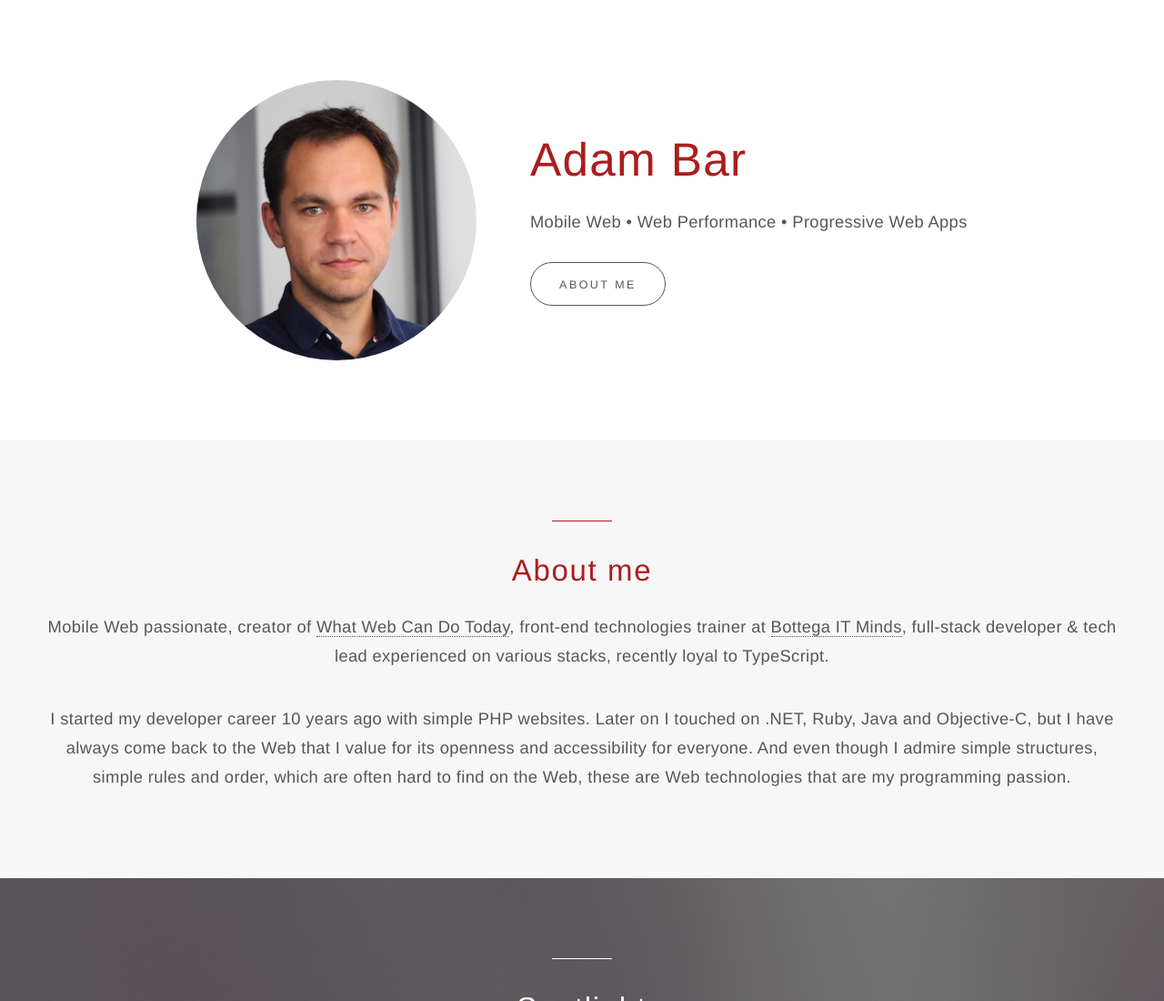
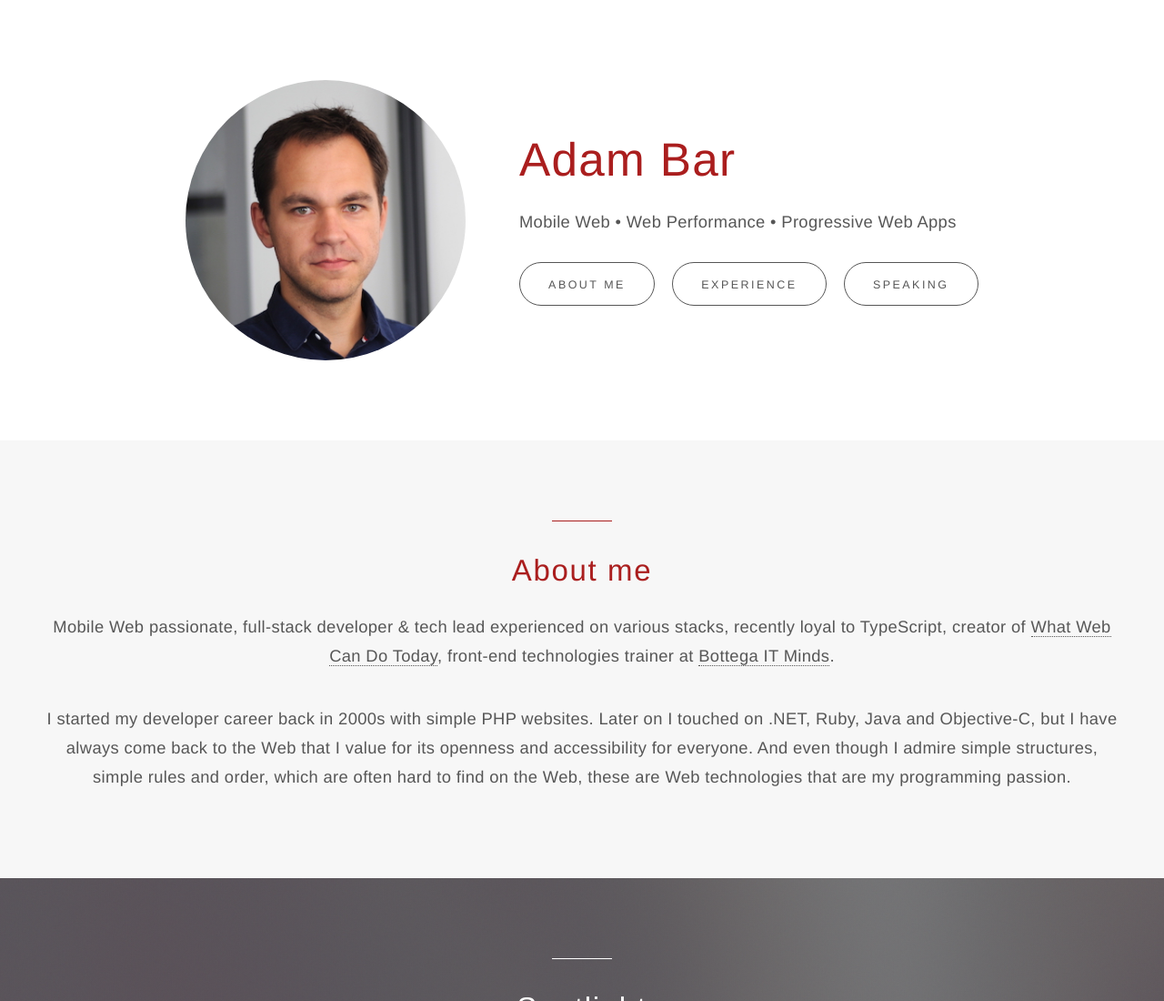
Before and after one commit to NOtherDev/adambar.pl, a plain HTML site: page cv.html in a window 1280 px wide. Shown: the top 1100 px of the page at 91% size. Drawn offline with Linux system fonts and the light colour scheme; a web font is replaced by a local one.

Commit message:
Sentence emphasis fix

```diff
--- a/cv.html
+++ b/cv.html
@@ -45,6 +45,8 @@
                 <footer>
                     <ul class="actions">
                         <li><a href="#about" class="button big">About me</a></li>
+                        <li><a href="#experience" class="button big">Experience</a></li>
+                        <li><a href="#speaking" class="button big">Speaking</a></li>
                     </ul>
                 </footer>
             </div>
@@ -56,10 +58,10 @@
             <header>
                 <h2>About me</h2>
 
-                <p>Mobile Web passionate, creator of <a href="https://whatwebcando.today/" target="_blank">What Web Can Do Today</a>,
-                    front-end technologies trainer at <a href="https://bottega.com.pl/trener-adam-bar" target="_blank">Bottega IT Minds</a>,
-                    full-stack developer &amp; tech lead experienced on various stacks, recently loyal to TypeScript.</p>
-                <p>I started my developer career 10 years ago with simple PHP websites. Later on I touched on .NET, Ruby, Java and Objective-C, but I have
+                <p>Mobile Web passionate, full-stack developer &amp; tech lead experienced on various stacks, recently loyal to TypeScript,
+                    creator of <a href="https://whatwebcando.today/" target="_blank">What Web Can Do Today</a>,
+                    front-end technologies trainer at <a href="https://bottega.com.pl/trener-adam-bar" target="_blank">Bottega IT Minds</a>.</p>
+                <p>I started my developer career back in 2000s with simple PHP websites. Later on I touched on .NET, Ruby, Java and Objective-C, but I have
                     always come back to the Web that I value for its openness and accessibility for everyone. And even though I admire simple structures, simple
                     rules and order, which are often hard to find on the Web, these are Web technologies that are my programming passion.</p>
             </header>
@@ -94,7 +96,7 @@
     </section>
 
     <!-- Speaking -->
-    <section class="wrapper style1 special">
+    <section id="speaking" class="wrapper style1 special">
         <div class="inner">
             <header>
                 <h2>Recent speaking</h2>
@@ -139,7 +141,7 @@
     </section>
 
     <!-- Experience -->
-    <section class="wrapper style2 special">
+    <section id="experience" class="wrapper style2 special">
         <div class="inner">
             <header>
                 <h2>Experience</h2>
```
Also changed, not shown: index.html (+1 -1 lines), pl.html (+1 -1 lines).
